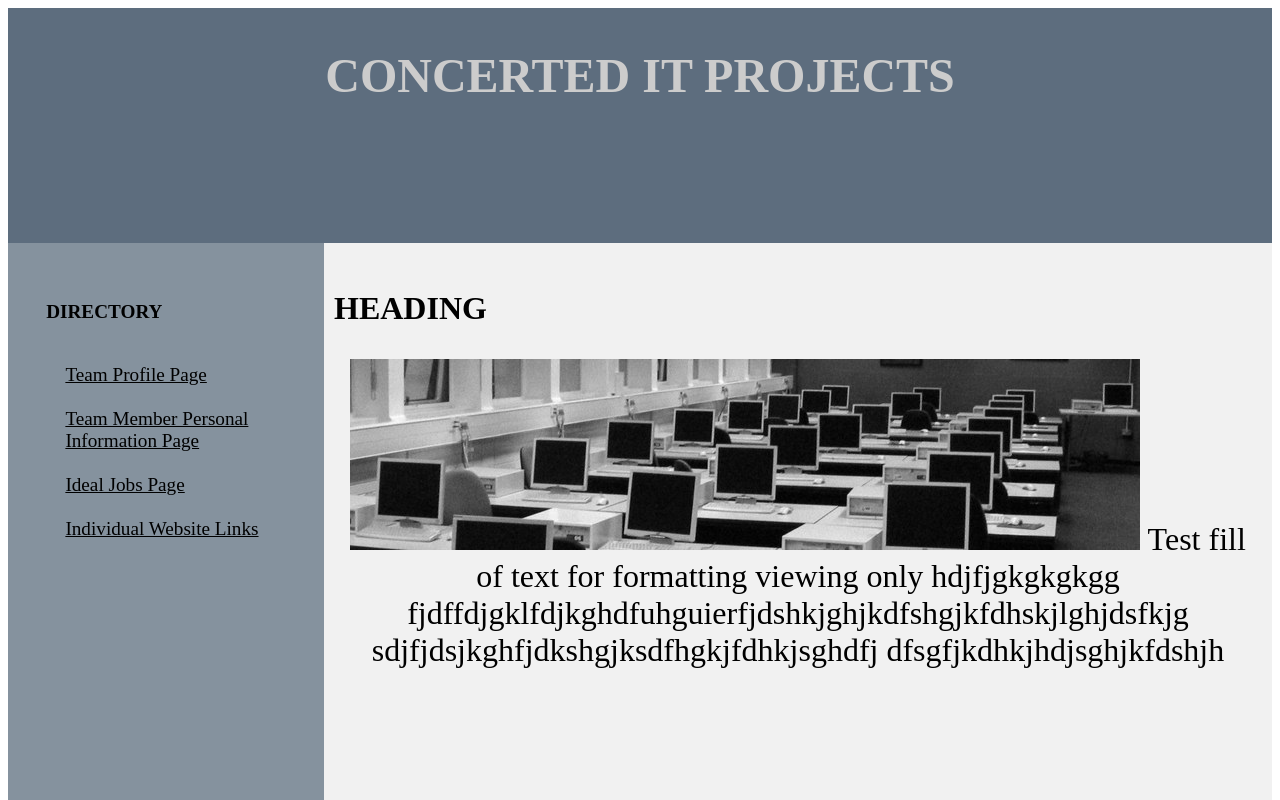
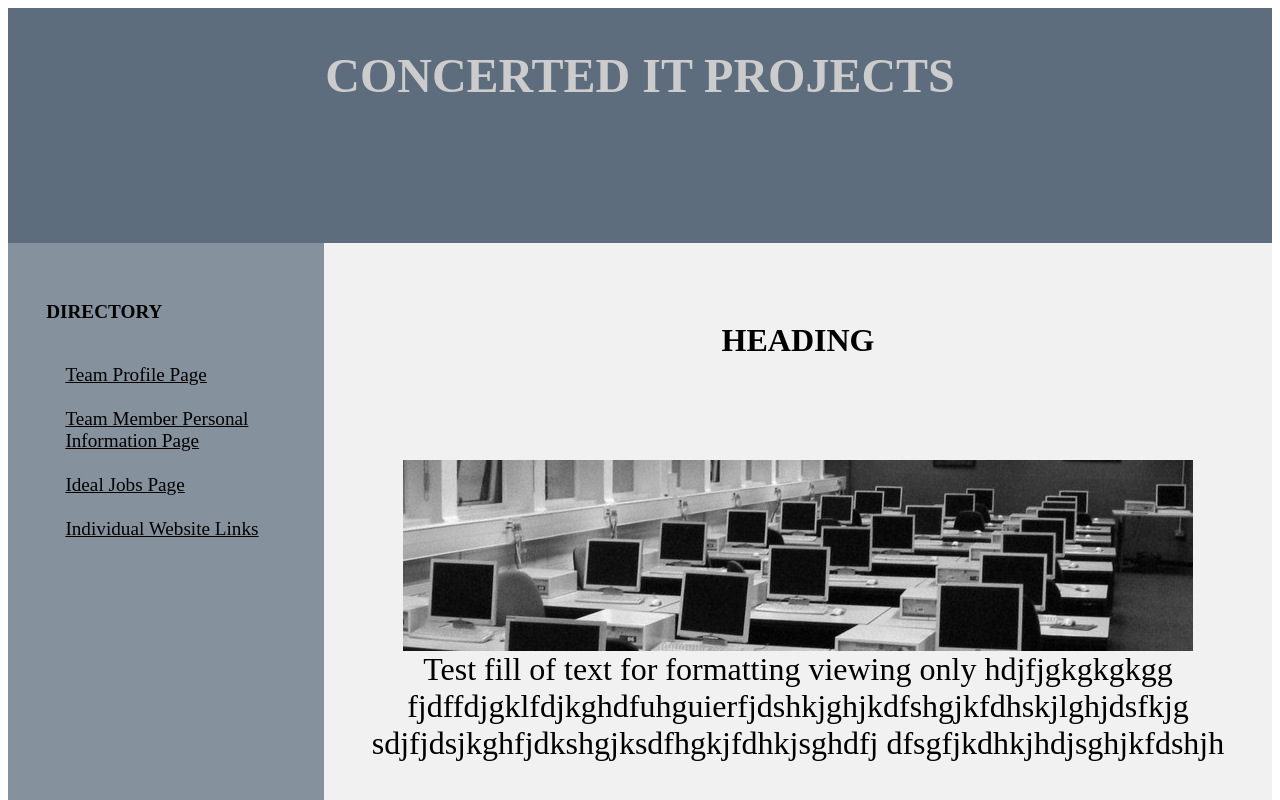
Before and after one commit to B-Harb/Tester, a plain HTML site: page index.html in a window 1280 px wide. Shown: the top 800 px of the page. Drawn offline with Linux system fonts and the light colour scheme.

Commit message:
Update index.html

```diff
--- a/index.html
+++ b/index.html
@@ -102,10 +102,13 @@ footer {
 
   <article>
     <br>
-    <b style="text-align: center">HEADING</b>
+    <p style="text-align: center">
+      <b>HEADING</b>
+    </p>
     <br>
 <p style="text-align: center">
     <img src="computing.jpg" alt="centered image" />
+  <br>
 
 
 
```
